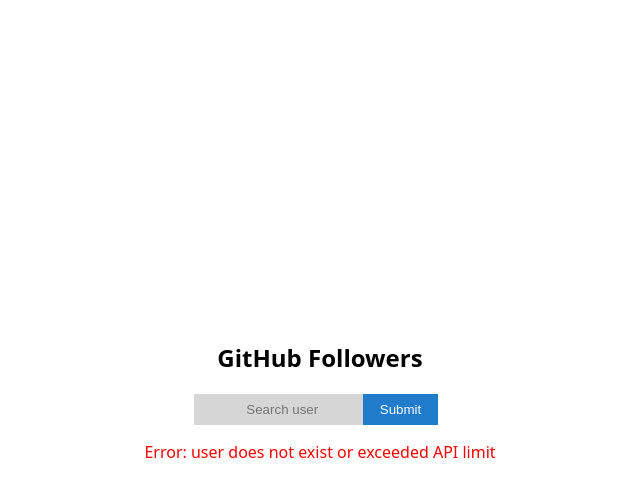
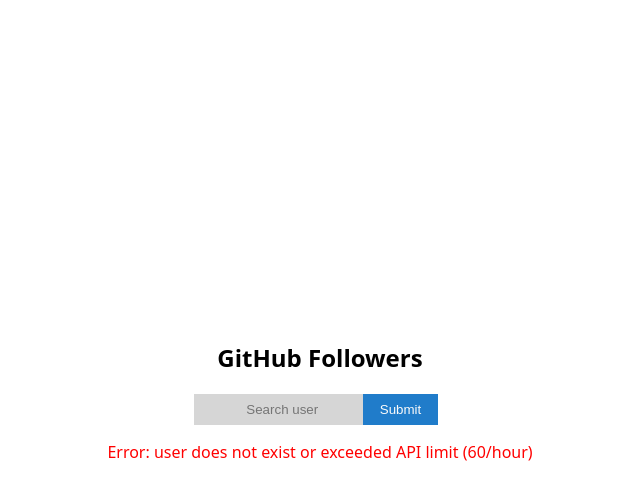
Before and after one commit to billdevcode/github-followers, a React (Create React App) app: page / in a window 1280 px wide. Both pictures are taken after typing "Sample" into the empty fields and a click on the input "Submit". Shown: the top 500 px of the page, without its empty margins (320-960 px from the left). Built offline with nearby package versions, Linux system fonts and the light colour scheme; no server answers.

Commit message:
Update API limit details

```diff
--- a/src/User/User.js
+++ b/src/User/User.js
@@ -124,7 +124,7 @@
                     </header>
                     <Search submit={this._submitUsername} />
                     <Profile user={user} />
-                    {error && <p className='User-errorMessage'>Error: user does not exist or exceeded API limit</p>}
+                    {error && <p className='User-errorMessage'>Error: user does not exist or exceeded API limit (60/hour)</p>}
                 </aside>
                 <main>
                     <Followers listOfFollowers={listOfFollowers} userFound={userFound} />
```
Also changed, not shown: 1 other file (tests, documents, lock files or other folders).
